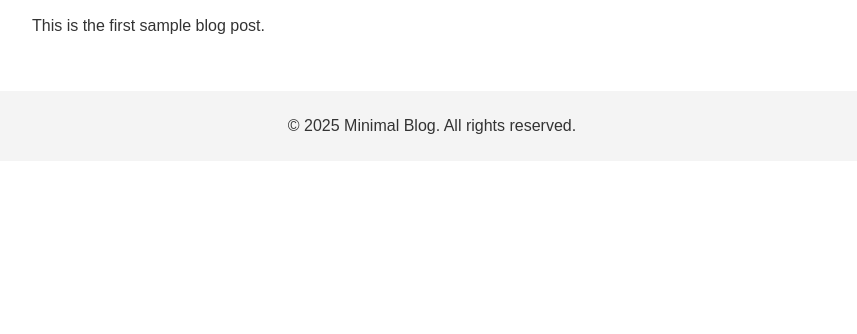
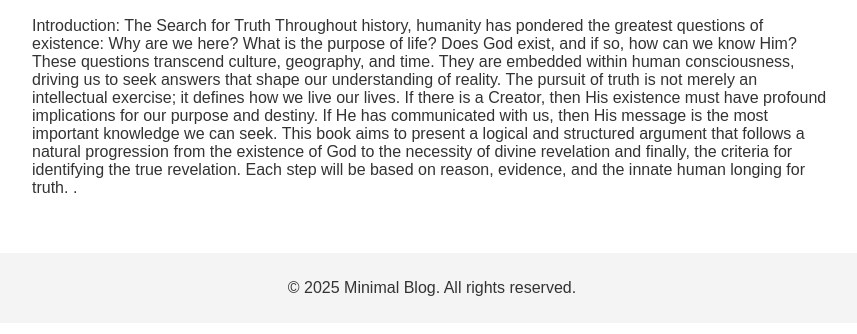
Before and after one commit to Immortal-19/test2, a plain HTML site: page post1.html in a window 1280 px wide. Shown: the part 146-480 px from the top of the page, without its empty margins (208-1065 px from the left). Drawn offline with Linux system fonts and the light colour scheme.

Commit message:
Update post1.html

```diff
--- a/post1.html
+++ b/post1.html
@@ -19,7 +19,11 @@
 <main>
     <section>
         <h2>Post One</h2>
-        <p>This is the first sample blog post.</p>
+        <p>Introduction: The Search for Truth
+Throughout history, humanity has pondered the greatest questions of existence: Why are we here? What is the purpose of life? Does God exist, and if so, how can we know Him? These questions transcend culture, geography, and time. They are embedded within human consciousness, driving us to seek answers that shape our understanding of reality.
+The pursuit of truth is not merely an intellectual exercise; it defines how we live our lives. If there is a Creator, then His existence must have profound implications for our purpose and destiny. If He has communicated with us, then His message is the most important knowledge we can seek.
+This book aims to present a logical and structured argument that follows a natural progression from the existence of God to the necessity of divine revelation and finally, the criteria for identifying the true revelation. Each step will be based on reason, evidence, and the innate human longing for truth.
+.</p>
     </section>
 </main>
 <footer>
```
